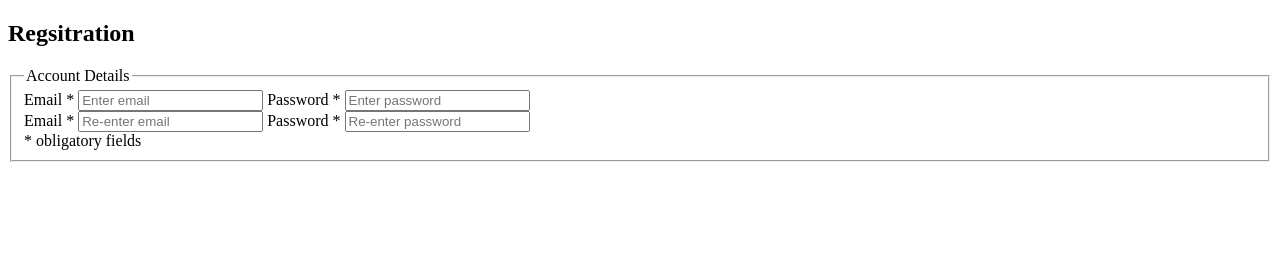
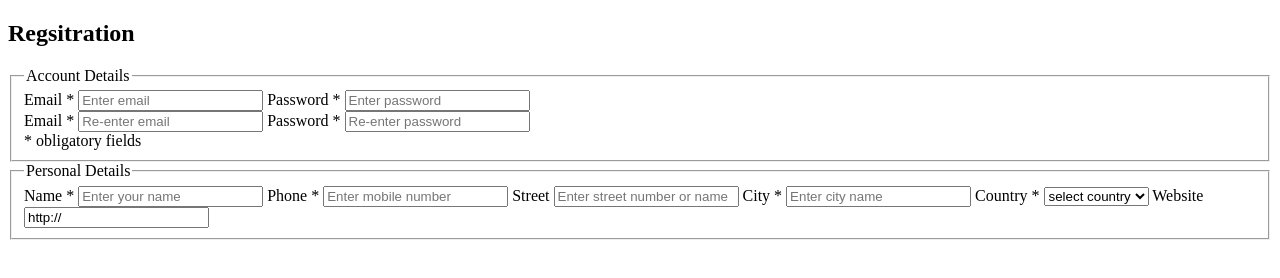
Before and after one commit to guptavishalprdxn/Green-Form, a plain HTML site: page index.html in a window 1280 px wide. Drawn offline with Linux system fonts and the light colour scheme.

Commit message:
form personal details structure created

```diff
--- a/index.html
+++ b/index.html
@@ -48,6 +48,34 @@
 				</div>
 			</fieldset>
 		<!-- form account details -->
+		<!--form personal details -->
+			<div class="personal-details">
+				<fieldset>
+					<legend>Personal Details</legend>
+					<label for="name">Name *</label>
+					<input type="text" id="name" name="name" placeholder="Enter your name" required>
+					<label for="phone">Phone *</label>
+					<input type="tel" name="mobi" id="phone" maxlength="12" placeholder="Enter mobile number" required>
+					<label for="street">Street</label>
+					<input type="text" name="street" id="street" placeholder="Enter street number or name">
+					<label>City *</label>
+					<input type="text" name="city" placeholder="Enter city name" required>
+					<label>Country *</label>
+					<select class="country" name="country" required>
+						<option value="">select country</option>
+						<option value="India">India</option>
+						<option value="Sri Lanka">Sri Lanka</option>
+						<option value="Australia">Australia</option>
+						<option value="Canada">Canada</option>
+						<option value="London">London</option>
+						<option value="Spain">Spain</option>
+						<option value="Portuguese">Portuguese</option>
+					</select>
+					<label for="url-field">Website</label>
+					<input type="url" name="website_url" value="http://" placeholder="http://www.google.com">
+				</fieldset>
+			</div>
+		<!--end form personal details -->
 		</div>
 		<!-- end form wrapper -->
 	</section>
```
